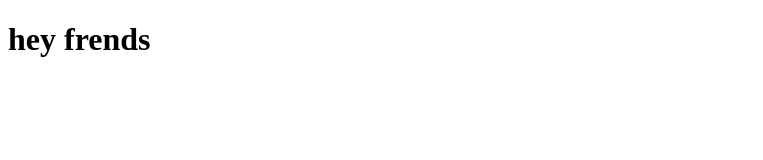
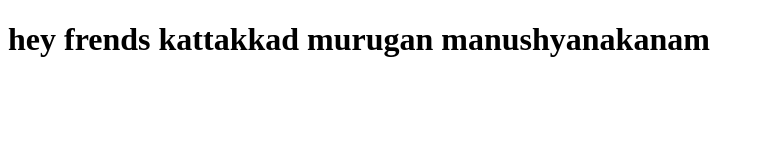
Before and after one commit to Rafeequevk/datewithgit, a plain HTML site: page hey.html in a window 1280 px wide. Shown: the whole page, without its empty margins (0-763 px from the left). Drawn offline with Linux system fonts and the light colour scheme.

Commit message:
hey file edited with kattakkada

```diff
--- a/hey.html
+++ b/hey.html
@@ -9,6 +9,8 @@
 <body>
     <h1>
         hey frends
+        kattakkad murugan
+        manushyanakanam
     </h1>
 </body>
 </html>
```
